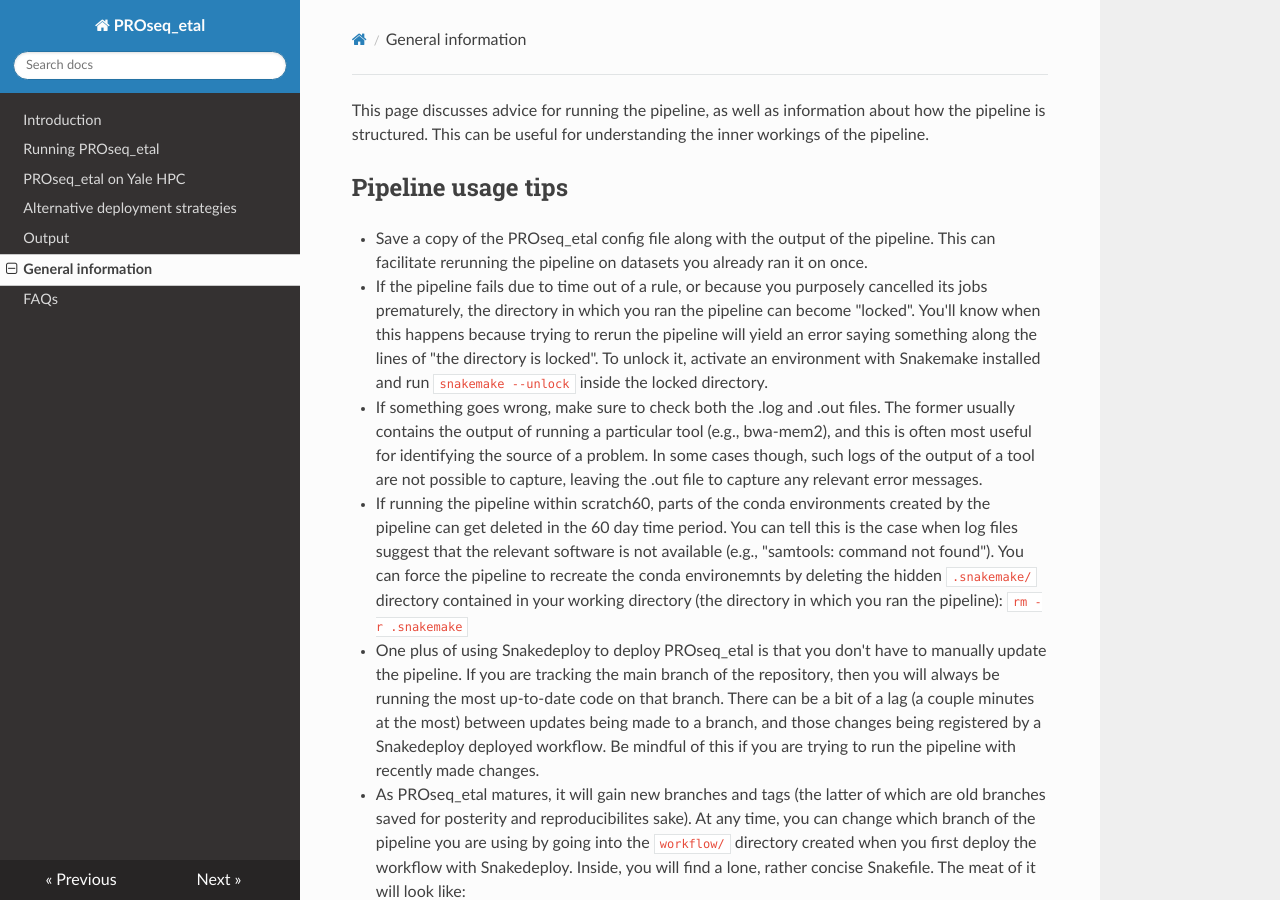
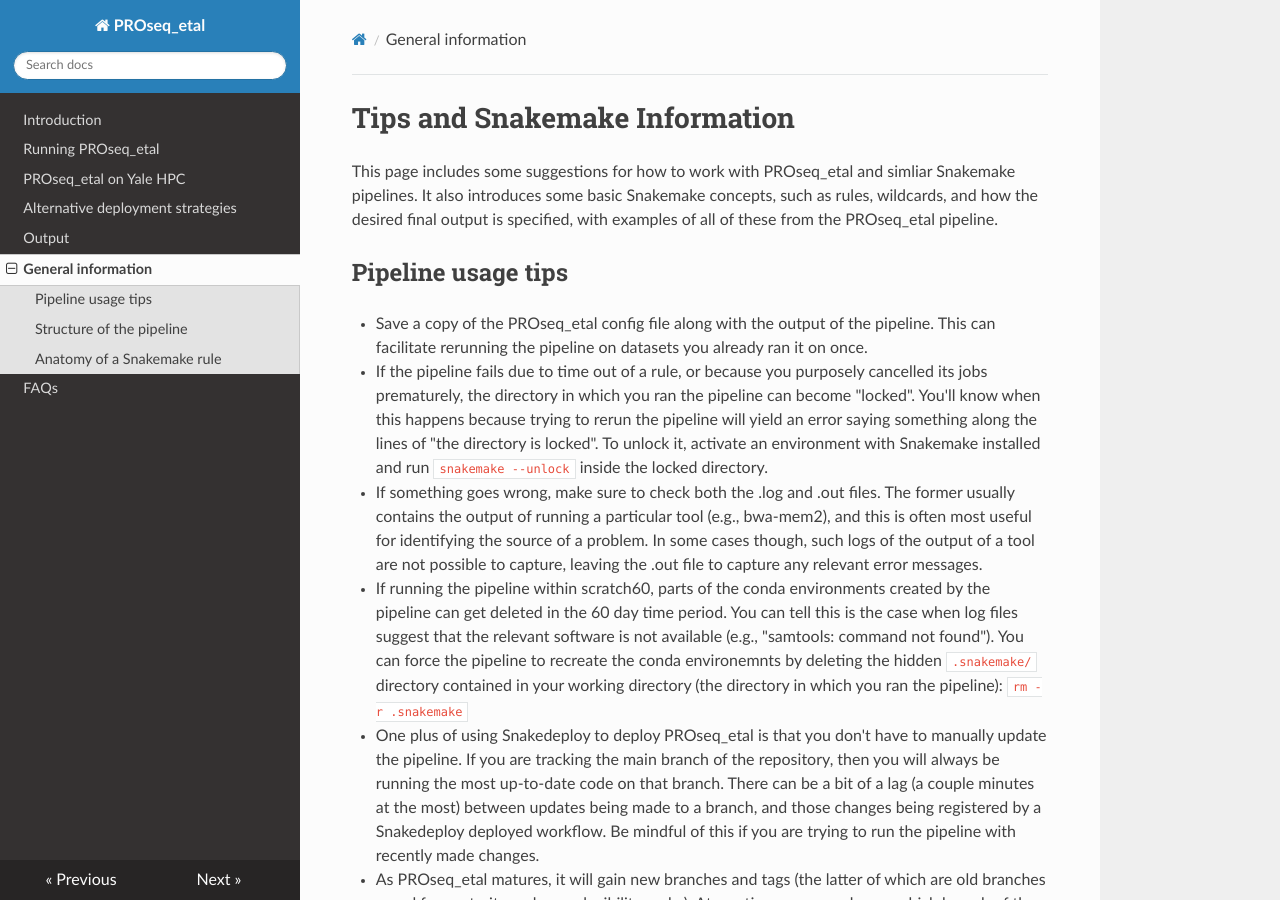
Before and after one commit to isaacvock/PROseq_etal, an MkDocs documentation site: the page built from docs/pragmatism.md, in a window 1280 px wide and 900 px high. Built offline with MkDocs 1.6.1, drawn with Linux system fonts in a browser that asks for light colours; nearby versions of some CDN libraries.

Commit message:
Got proper sub-page navigation working

```diff
--- a/docs/pragmatism.md
+++ b/docs/pragmatism.md
@@ -1,5 +1,6 @@
-This page discusses advice for running the pipeline, as well as information about how the pipeline is structured. This can be useful for understanding the inner workings of the pipeline.
+# Tips and Snakemake Information
 
+This page includes some suggestions for how to work with PROseq_etal and simliar Snakemake pipelines. It also introduces some basic Snakemake concepts, such as rules, wildcards, and how the desired final output is specified, with examples of all of these from the PROseq_etal pipeline.
 
 ## Pipeline usage tips
 
```
